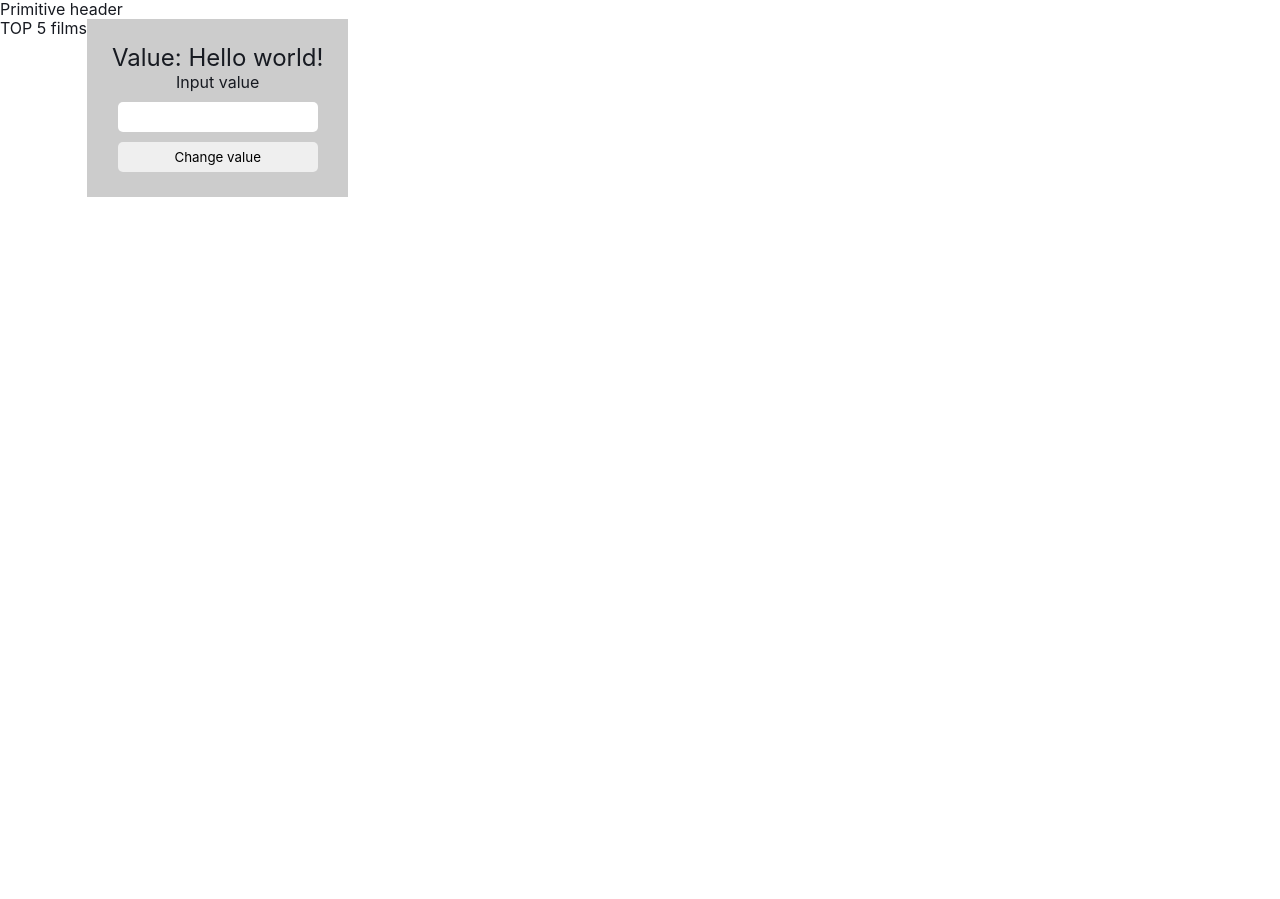
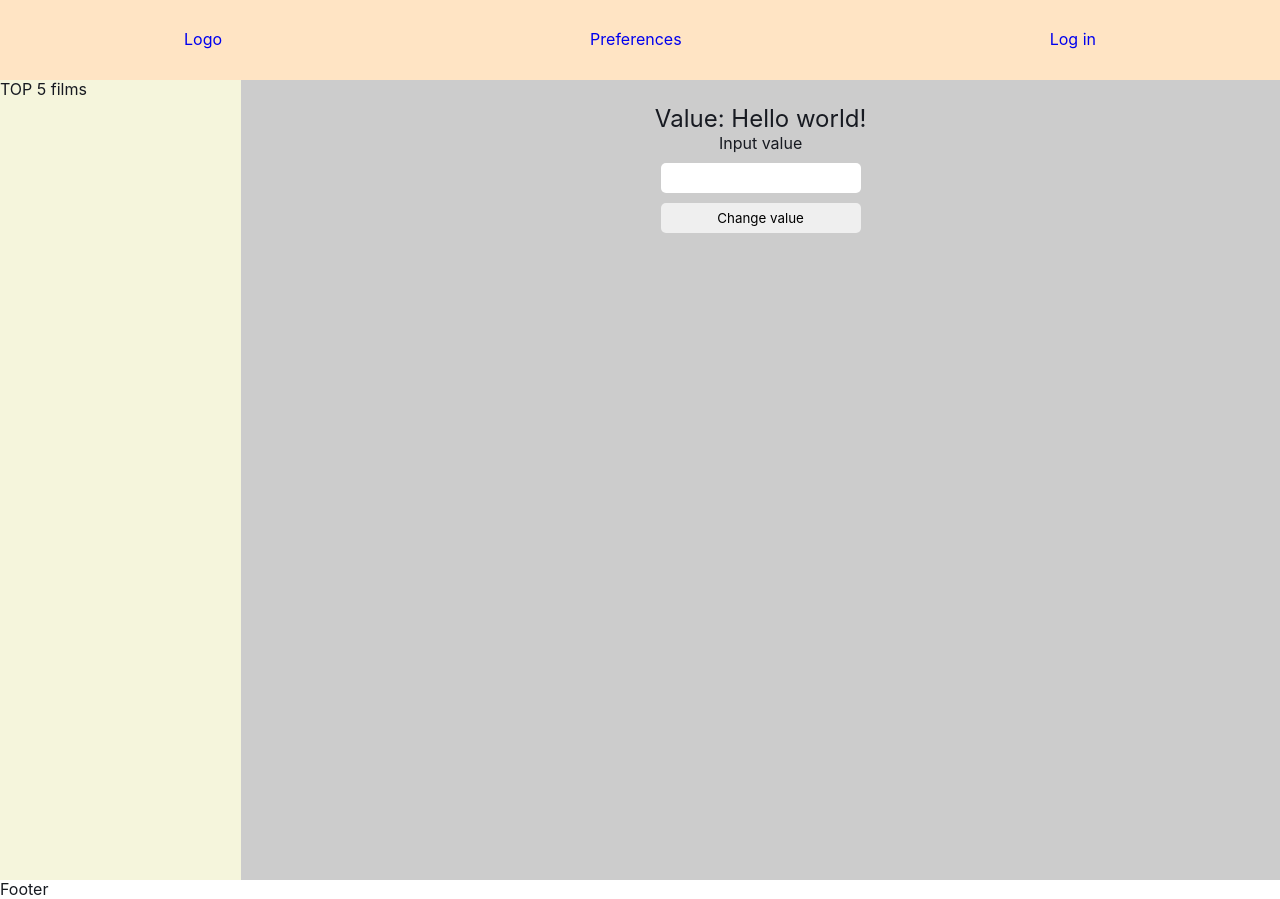
Before and after one commit to De-Real/movie-maven, a React (Create React App) app: page / in a window 1280 px wide. Before the commit the page ends 800 px from the top, so only its background shows below. Built offline with nearby package versions, Linux system fonts and the light colour scheme.

Commit message:
basic markup provided

```diff
--- a/src/GlobalStyle.styled.ts
+++ b/src/GlobalStyle.styled.ts
@@ -84,6 +84,10 @@ h6 {
 		color: #171A21;
 		line-height: 1.2;
 	}
+
+	main{
+		min-height: 100vh;
+	}
 `;
 
 export default GlobalStyle;
--- /dev/null
+++ b/src/features/movies/components/TopFilmsList.tsx
@@ -0,0 +1,7 @@
+import React from "react";
+
+const TopFilmsList = () => {
+	return <>TOP 5 films</>;
+};
+
+export default TopFilmsList;
--- /dev/null
+++ b/src/features/movies/components/styles/FilmsTop.styled.ts
@@ -0,0 +1 @@
+import styled from "styled-components";
--- /dev/null
+++ b/src/features/movies/index.ts
@@ -0,0 +1 @@
+export {default as TopFilmsList} from "./components/TopFilmsList";
--- /dev/null
+++ b/src/layout/Aside.tsx
@@ -0,0 +1,13 @@
+import React from "react";
+import { TopFilmsList } from "../features/movies";
+import { StyledAside } from "./styles/Aside.styled";
+
+const Aside = () => {
+	return (
+		<StyledAside>
+			<TopFilmsList />
+		</StyledAside>
+	);
+};
+
+export default Aside;
--- /dev/null
+++ b/src/layout/Content.tsx
@@ -0,0 +1,13 @@
+import React, { Children } from "react";
+import Aside from "./Aside";
+
+const Content = ({ children }: { children: React.ReactNode }) => {
+	return (
+		<main style={{ display: "flex" }}>
+			<Aside />
+			{children}
+		</main>
+	);
+};
+
+export default Content;
--- /dev/null
+++ b/src/layout/Footer.tsx
@@ -0,0 +1,7 @@
+import React from "react";
+
+const Footer = () => {
+	return <footer>Footer</footer>;
+};
+
+export default Footer;
--- a/src/layout/Header.tsx
+++ b/src/layout/Header.tsx
@@ -1,9 +1,15 @@
-import React from 'react'
+import React from "react";
+import { Link } from "react-router-dom";
+import { StyledHeader } from "./styles/Header.styled";
 
 const Header = () => {
-  return (
-	 <div>HeaderLayout</div>
-  )
-}
+	return (
+		<StyledHeader>
+			<Link to="/"> Logo </Link>
+			<Link to="/preferences"> Preferences </Link>
+			<Link to="/auth?mode=login"> Log in </Link>
+		</StyledHeader>
+	);
+};
 
-export default Header
+export default Header;
--- a/src/layout/RootLayout.tsx
+++ b/src/layout/RootLayout.tsx
@@ -1,14 +1,18 @@
 import React from "react";
 import { Outlet } from "react-router-dom";
+import Aside from "./Aside";
+import Content from "./Content";
+import Footer from "./Footer";
+import Header from "./Header";
 
 const RootLayout = () => {
 	return (
 		<>
-			<header> Primitive header</header>
-			<article style={{ display: "flex" }}>
-				<aside> TOP 5 films</aside>
+			<Header />
+			<Content>
 				<Outlet />
-			</article>
+			</Content>
+			<Footer />
 		</>
 	);
 };
--- /dev/null
+++ b/src/layout/styles/Aside.styled.ts
@@ -0,0 +1,7 @@
+import styled from "styled-components";
+
+export const StyledAside = styled.aside`
+	width: 300px;
+	min-height: 100%;
+	background-color: beige;
+`;
--- /dev/null
+++ b/src/layout/styles/Header.styled.ts
@@ -0,0 +1,9 @@
+import styled from "styled-components";
+
+export const StyledHeader = styled.header`
+	display: flex;
+	background-color: bisque;
+	justify-content: space-around;
+	align-items: center;
+	height: 80px;
+`
--- a/src/pages/styles/Main.styled.ts
+++ b/src/pages/styles/Main.styled.ts
@@ -1,6 +1,7 @@
 import styled from "styled-components";
 
 export const StyledMain = styled.div`
+	width: 100%;
 	background-color: #ccc;
 	text-align: center;
 	padding: 25px;
```
